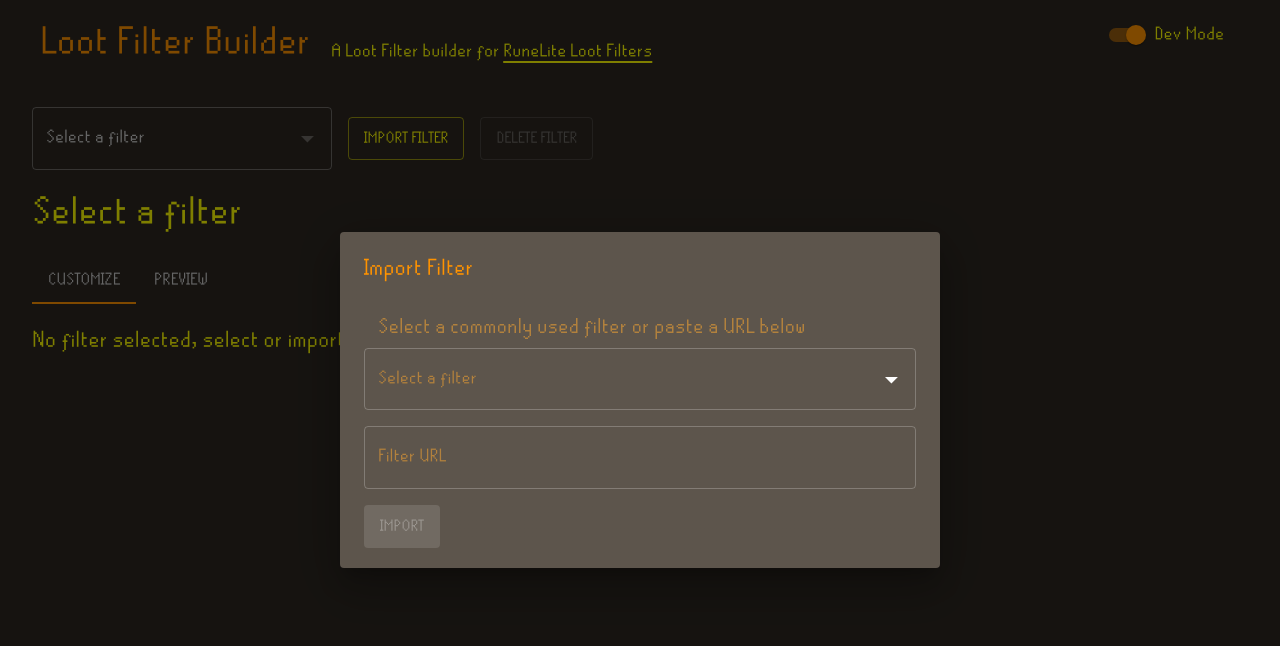
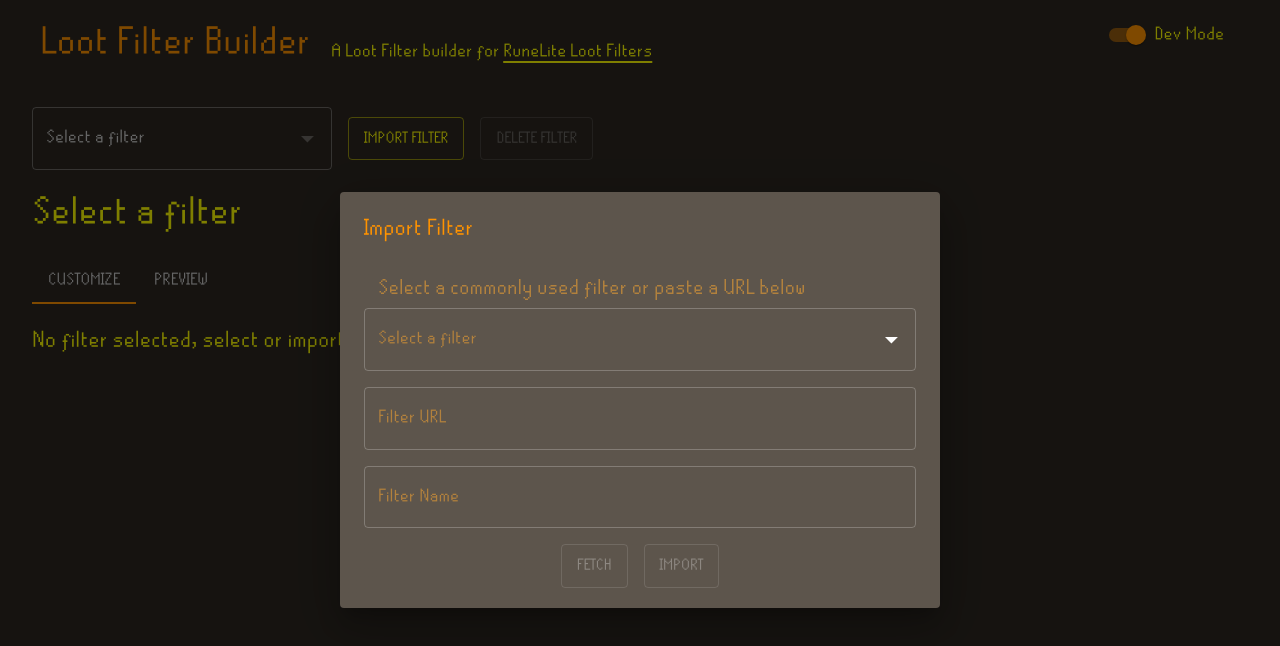
Before and after one commit to kutweer/loot-filters-ui, a React app: page / in a window 1280 px wide. Both pictures are taken after a click on the button "IMPORT FILTER". Shown: the top 646 px of the page. Built offline with nearby package versions, Linux system fonts and the light colour scheme.

Commit message:
feature: customize filter name on import

```diff
--- a/src/components/ImportFilterDialog.tsx
+++ b/src/components/ImportFilterDialog.tsx
@@ -10,7 +10,11 @@ import {
 } from "@mui/material";
 import React, { useCallback, useState } from "react";
 import { useUiStore } from "../store/store";
-import { FilterModule, ModuleSource } from "../types/ModularFilterSpec";
+import {
+  FilterModule,
+  ModuleSource,
+  UiModularFilter,
+} from "../types/ModularFilterSpec";
 import { loadFilter } from "../utils/modularFilterLoader";
 import { Option, UISelect } from "./inputs/UISelect";
 
@@ -41,6 +45,10 @@ export const ImportFilterDialog: React.FC<ImportFilterDialogProps> = ({
       }
     },
     []
+  );
+
+  const [loadedFilter, setLoadedFilter] = useState<UiModularFilter | null>(
+    null
   );
 
   const handleClose = () => {
@@ -87,9 +95,20 @@ export const ImportFilterDialog: React.FC<ImportFilterDialogProps> = ({
             error={importError !== ""}
             helperText={importError}
           />
+          <TextField
+            label="Filter Name"
+            value={loadedFilter?.name ?? ""}
+            onChange={(e) => {
+              setLoadedFilter({
+                ...loadedFilter!!,
+                name: e.target.value,
+              });
+            }}
+          />
         </Box>
+        <Box sx={{ display: "flex", justifyContent: "center", gap: 2 }}>
           <Button
-          variant="contained"
+            variant="outlined"
             color="primary"
             disabled={filterUrl === "" || importError !== ""}
             onClick={() => {
@@ -103,10 +122,7 @@ export const ImportFilterDialog: React.FC<ImportFilterDialogProps> = ({
                   })
                   .then((filter) => {
                     if (filter) {
-                    addImportedModularFilter(filter);
-                    setActiveFilterId(filter.id);
-                    setFilterUrl("");
-                    handleClose();
+                      setLoadedFilter(filter);
                     }
                   });
               } else {
@@ -120,15 +136,32 @@ export const ImportFilterDialog: React.FC<ImportFilterDialogProps> = ({
                   id: crypto.randomUUID(),
                 }));
 
-              addImportedModularFilter(filter);
-              setActiveFilterId(filter.id);
+                setLoadedFilter(filter);
+
                 setFilterUrl("");
+                handleClose();
+              }
+            }}
+          >
+            Fetch
+          </Button>
+          <Button
+            disabled={loadedFilter === null}
+            variant="outlined"
+            color="primary"
+            onClick={() => {
+              if (loadedFilter) {
+                addImportedModularFilter(loadedFilter);
+                setActiveFilterId(loadedFilter.id);
+                setFilterUrl("");
+                setLoadedFilter(null);
                 handleClose();
               }
             }}
           >
             Import
           </Button>
+        </Box>
       </DialogContent>
     </Dialog>
   );
```
Lines whose indentation alone changed are shown as unchanged.
